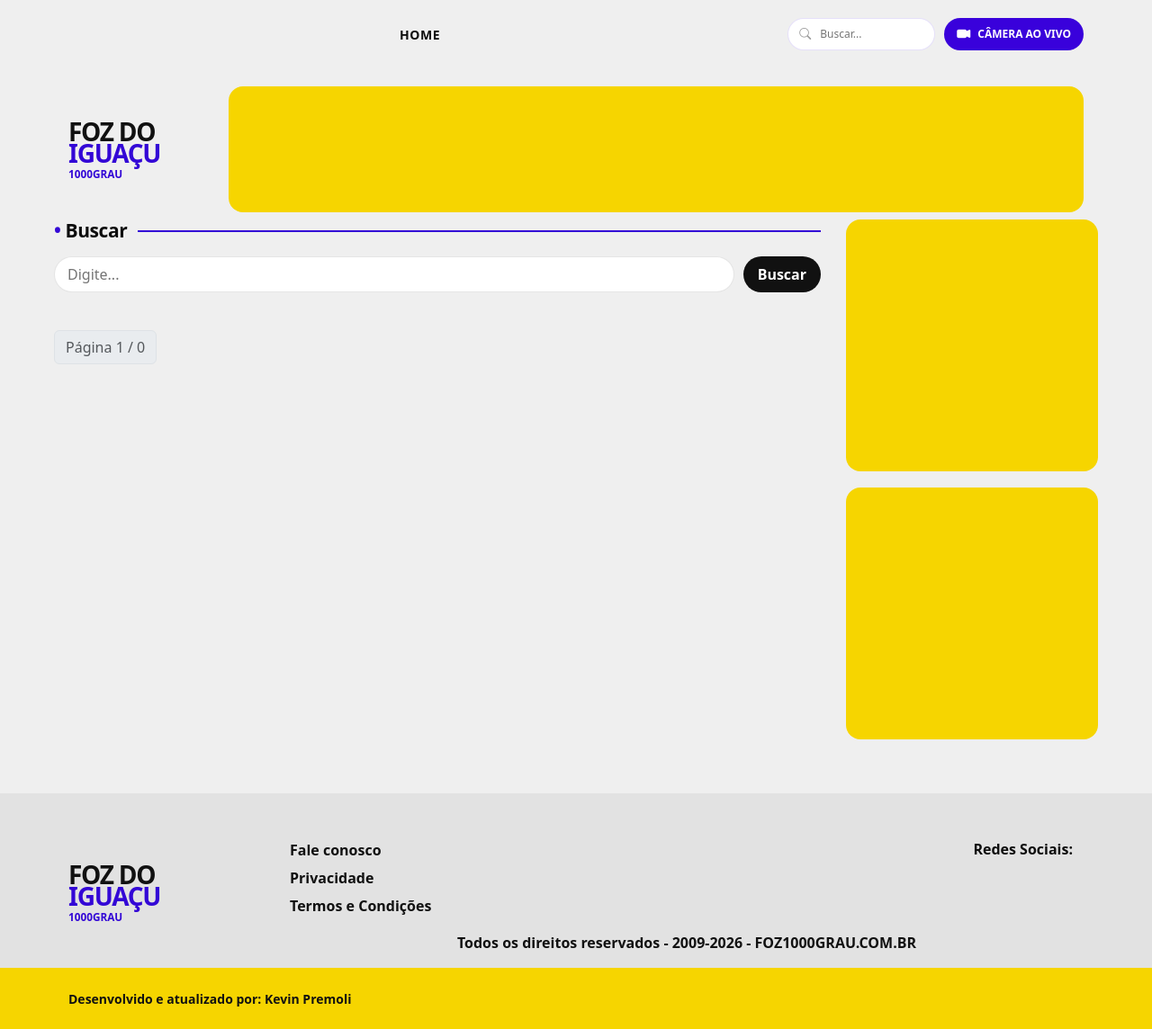
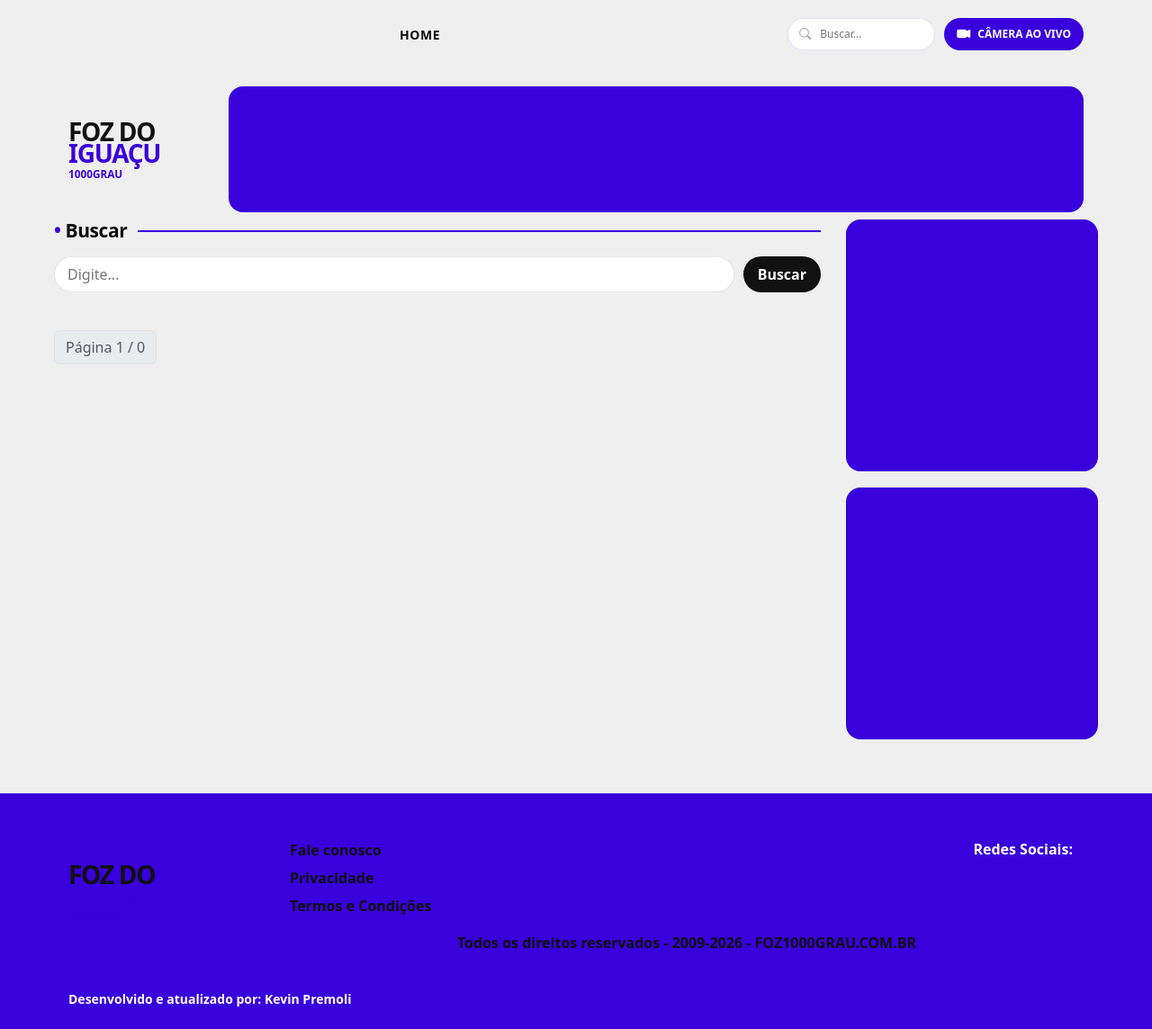
Before and after one commit to Hunter954/Foz1000grau, a Flask app: page /buscar in a window 1280 px wide. Shown: the whole page at 90% size. Run offline with Flask 3, Linux system fonts and the light colour scheme; data comes from the database, SQL or seed files in the repository; data that the repository does not hold is empty; parts of the project's set-up code (start-up, migrations or seed data) failed here and were passed over.

Commit message:
Add files via upload

```diff
--- a/app/static/css/site.css
+++ b/app/static/css/site.css
@@ -4,10 +4,10 @@
   --surface-soft:#cfcfcf;
   --text:#0d0d0d;
   --muted:#5d5d5d;
-  --line:#3307d6;
-  --accent:#3307d6;
-  --ad:#3307d6;
-  --weather:#3307d6;
+  --line:#3901db;
+  --accent:#3901db;
+  --ad:#3901db;
+  --weather:#3901db;
   --radius:18px;
   --container:1160px;
   --font-main:"Axiforma","Avenir Next","Montserrat",system-ui,-apple-system,"Segoe UI",sans-serif;
@@ -891,16 +891,16 @@ img{max-width:100%;display:block}
 .header-banner--f1000 .ad-placeholder,
 .f1000-band .ad-placeholder,
 .ad-slot-banner--wide,
-.ad-slot-banner--square{background:#f6d500 !important;}
+.ad-slot-banner--square{background:#3901db !important;}
 .footer-credit--f1000{
   width:100vw;
   margin:0 0 0 calc(50% - 50vw) !important;
   padding:12px 24px !important;
-  background:#f6d500 !important;
-  color:#111 !important;
+  background:#3901db !important;
+  color:#fff !important;
   border-radius:0 !important;
 }
-.footer-credit--f1000 a{color:#111 !important;}
+.footer-credit--f1000 a{color:#fff !important;}
 
 
 /* restore footer credit */
@@ -987,11 +987,11 @@ img{max-width:100%;display:block}
   width:100vw;
   margin:0 0 0 calc(50% - 50vw) !important;
   padding:12px 24px !important;
-  background:#f6d500 !important;
-  color:#111 !important;
+  background:#3901db !important;
+  color:#fff !important;
   border-radius:0 !important;
 }
-.footer-credit--f1000 a{color:#111 !important;}
+.footer-credit--f1000 a{color:#fff !important;}
 .footer-credit__inner{
   display:flex;
   align-items:center;
@@ -1120,3 +1120,37 @@ img{max-width:100%;display:block}
   .recent-img{height:160px;}
   .f1000-editorial__feature-image{height:190px;}
 }
+
+
+/* foz1000grau purple background fix - ads, weather and footer */
+.ad-placeholder,
+.ad-placeholder--square,
+.ad-placeholder--tall,
+.footer-ad-placeholder,
+.header-banner--f1000 .ad-placeholder,
+.header-banner--f1000 .banner-wide,
+.f1000-band .ad-placeholder,
+.f1000-band .banner-wide,
+.ad-slot-banner,
+.ad-slot-banner--wide,
+.ad-slot-banner--square,
+.weather-box,
+.weather-placeholder,
+.f1000-widget-card.weather-box{
+  background:#3901db !important;
+  color:#fff !important;
+}
+.weather-box iframe,
+.weather-widget-embed{
+  background:#3901db !important;
+}
+.site-footer,
+.footer-credit--f1000{
+  background:#3901db !important;
+  color:#fff !important;
+}
+.footer-credit--f1000 a,
+.footer-credit__inner,
+.footer-credit__inner span{
+  color:#fff !important;
+}
```
